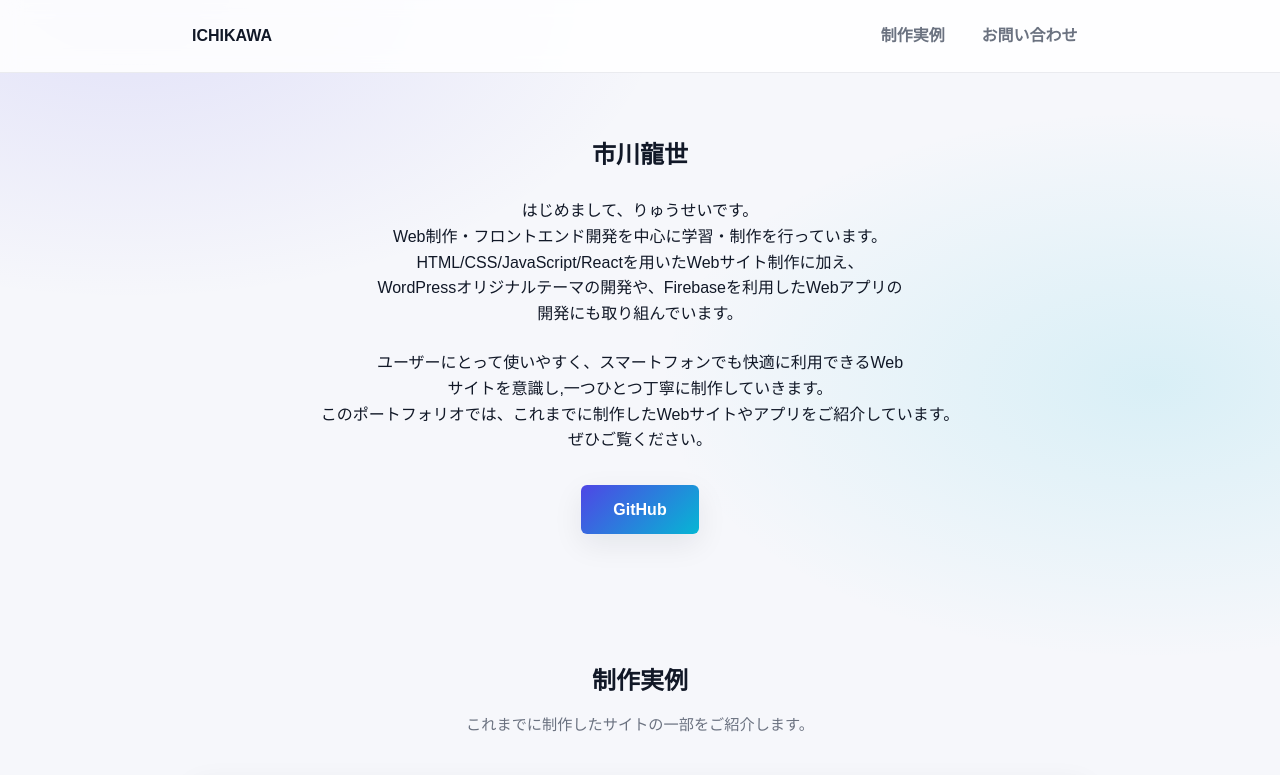
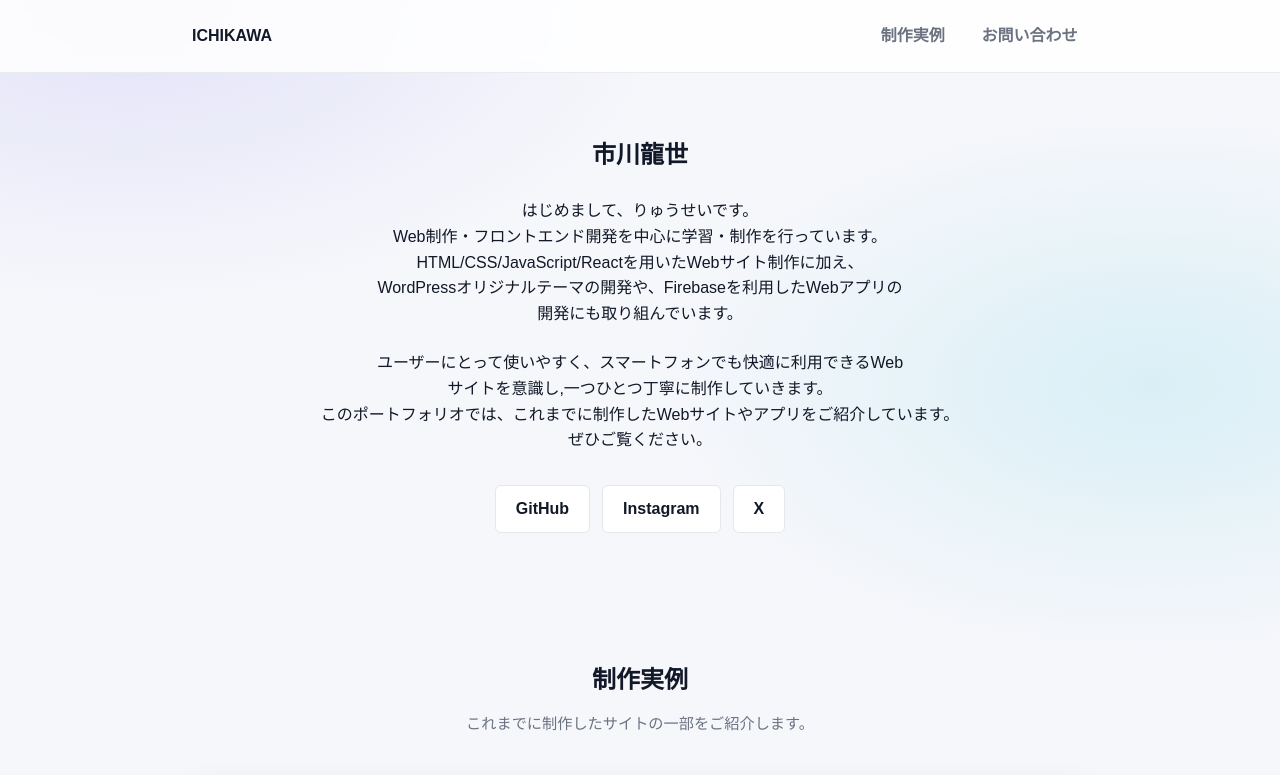
Before and after one commit to ryusei-420/portfolio-site, a website: page index.html in a window 1280 px wide. Shown: the top 775 px of the page. Drawn offline with Linux system fonts and the light colour scheme.

Commit message:
feat: SNSのURLを追加

```diff
--- a/index.html
+++ b/index.html
@@ -44,7 +44,11 @@
         <p>
           ぜひご覧ください。
         </p>
-        <a href="https://github.com/ryusei-420">GitHub</a>
+        <div class="social-links">
+          <a href="https://github.com/ryusei-420" target="_blank" rel="noopener noreferrer">GitHub</a>
+          <a href="https://www.instagram.com/ryusei_web.aichi?igsh=MXdocHFwdmdrbXh2eg%3D%3D&utm_source=qr" target="_blank" rel="noopener noreferrer">Instagram</a>
+          <a href="https://x.com/" target="_blank" rel="noopener noreferrer">X</a>
+        </div>
       </section>
 
       <section id="projects">
--- a/style.css
+++ b/style.css
@@ -124,6 +124,30 @@ footer {
 
 #about > a:hover {
   filter: brightness(1.05);
+  transform: translateY(-2px);
+}
+
+.social-links {
+  display: flex;
+  justify-content: center;
+  gap: 0.75rem;
+  margin-top: 2rem;
+}
+
+.social-links a {
+  display: inline-block;
+  padding: 0.65rem 1.25rem;
+  font-weight: 600;
+  color: var(--text);
+  background: var(--surface);
+  border: 1px solid var(--border);
+  border-radius: 6px;
+  transition: background 0.2s ease, color 0.2s ease, transform 0.2s ease;
+}
+
+.social-links a:hover {
+  background: rgba(79, 70, 229, 0.08);
+  color: var(--accent);
   transform: translateY(-2px);
 }
 
```
